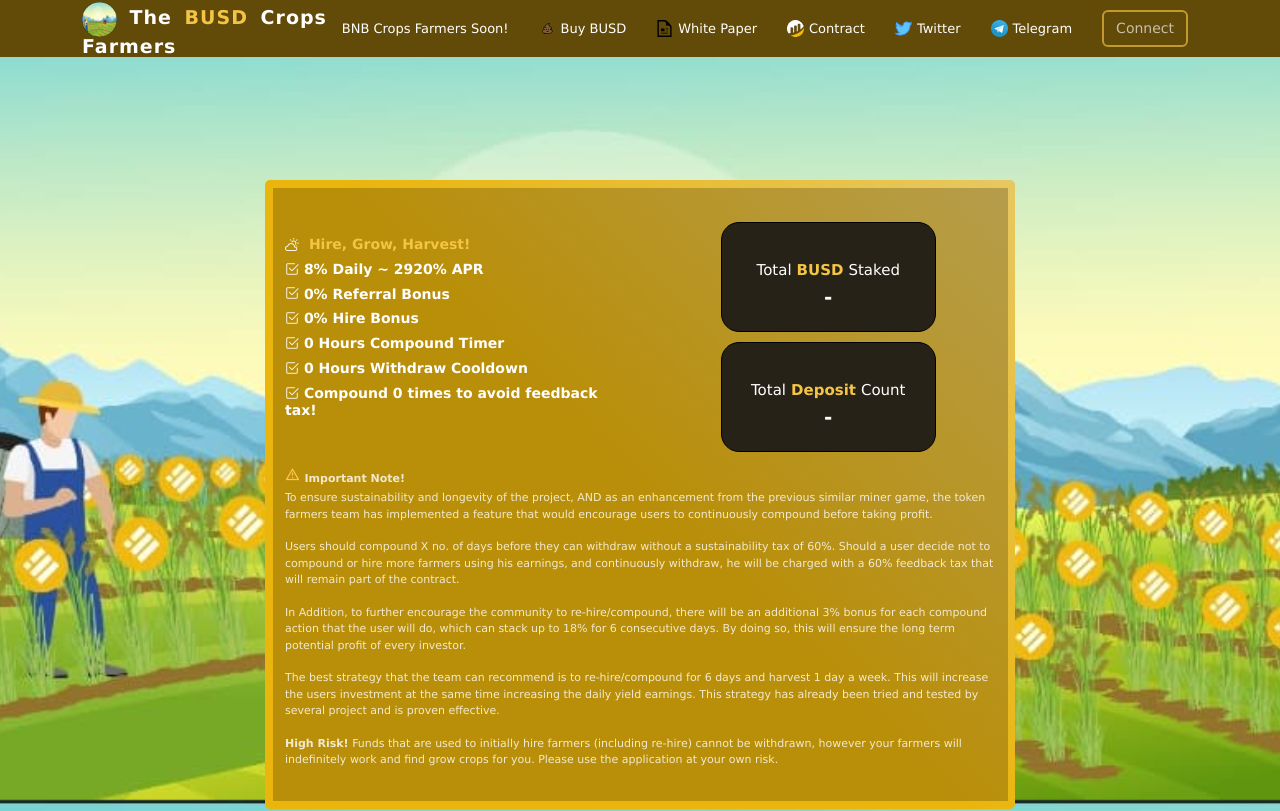
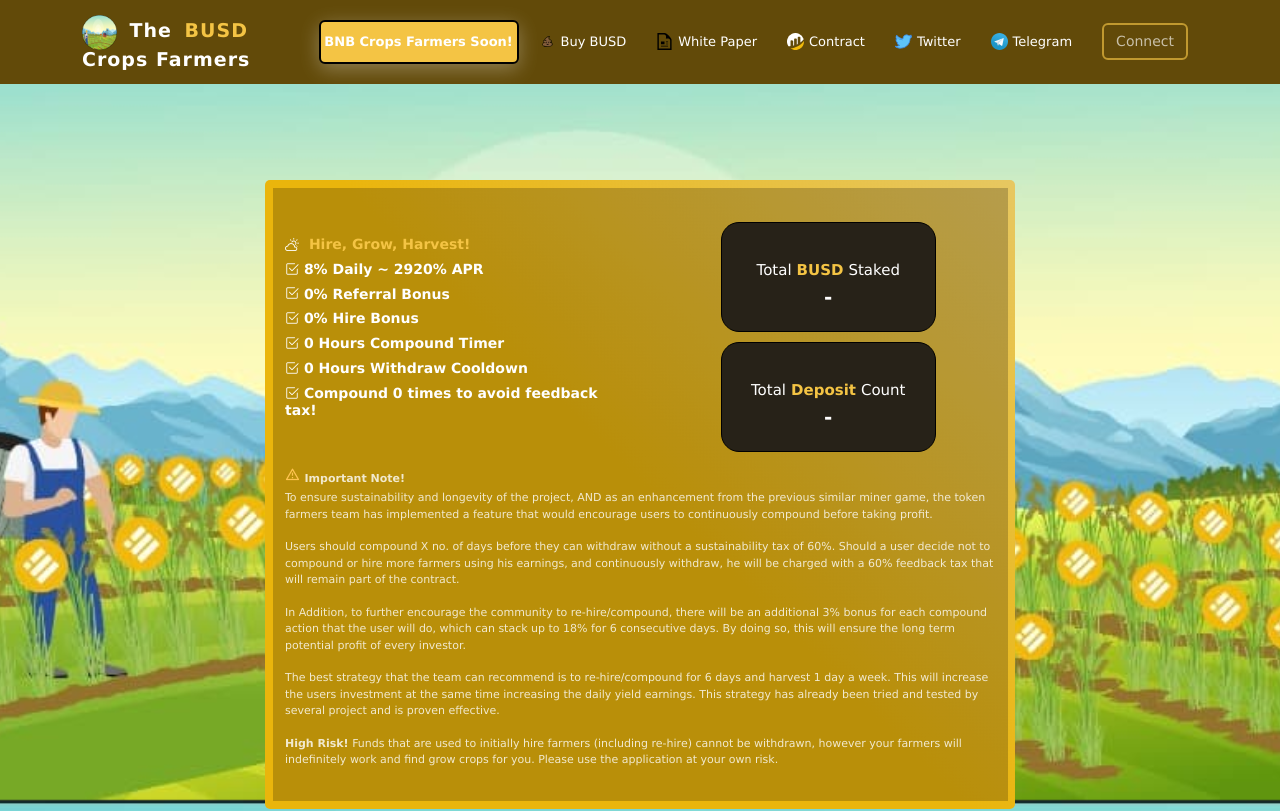
Before and after one commit to tradskie/1-BUSD-Crops-Miner, a plain HTML site: page index.html in a window 1280 px wide. Shown: the top 811 px of the page. Drawn offline with nearby package versions, Linux system fonts and the light colour scheme; a script that the page names is missing.

Commit message:
Update style.css

```diff
--- a/assets/css/style.css
+++ b/assets/css/style.css
@@ -266,6 +266,24 @@
   .navbar .mine:hover {
     color: #000;
     background-color: var(--token);
+  }
+
+.navbar .bnb-miner {
+    /* width: auto; */
+    background-color: var(--token);
+    border-radius: 6px;
+    padding: 10px;
+    font-weight: bold;
+    border: 2px solid #000;
+    box-shadow: 0px 5px 20px rgb(255 255 255 / 30%), inset 0px 0px 0px rgb(0 0 0 / 32%);
+    max-width: 200px;
+    margin: 20px auto 20px auto;
+  }
+
+
+  #navbar .bnb-miner:hover {
+    color: #fff;
+    background-color: #855953;
   }
 
   .other-miner {
```
